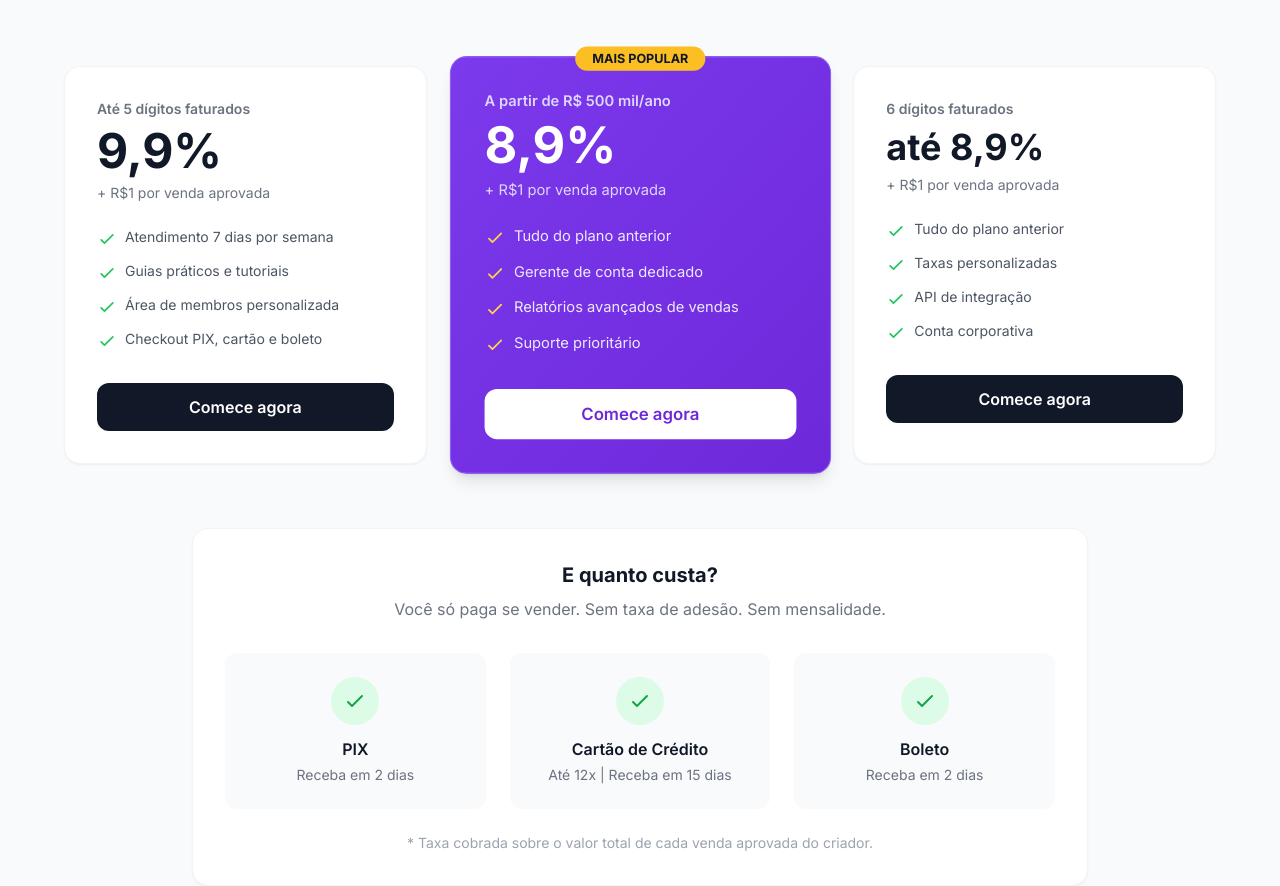
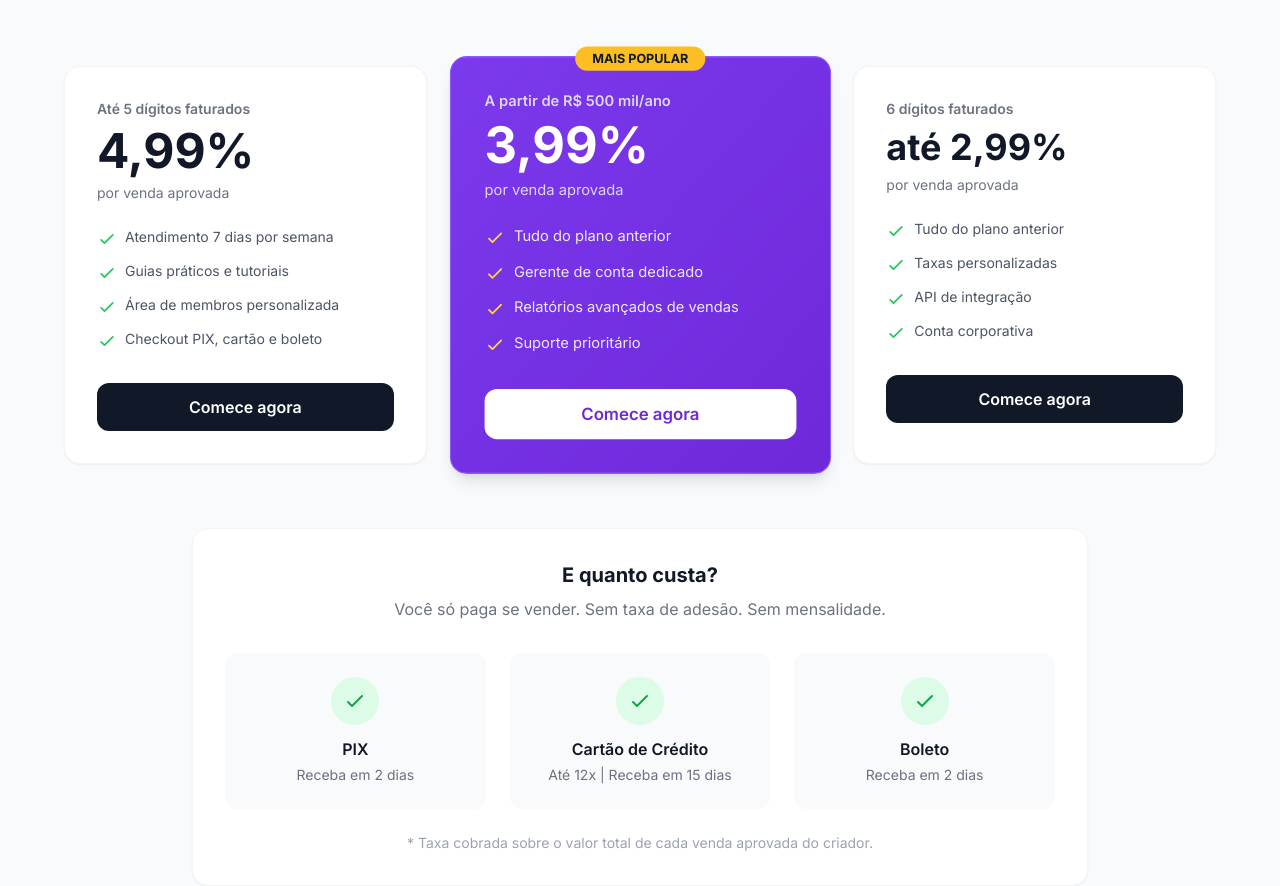
Before and after one commit to inovagratis-ctrl/infoplatform, a Next.js app: page / in a window 1280 px wide. Shown: the part 1240-2126 px from the top of the page. Built offline with nearby package versions, Linux system fonts and the light colour scheme; no server answers; the database is empty.

Commit message:
fix: update fees to 4.99%/3.99%/2.99%

```diff
--- a/src/app/page.tsx
+++ b/src/app/page.tsx
@@ -129,9 +129,9 @@ export default async function HomePage() {
             <div className="bg-white rounded-2xl p-8 shadow-sm border border-gray-100 relative">
               <div className="text-sm font-semibold text-gray-500 mb-2">Até 5 dígitos faturados</div>
               <div className="flex items-baseline gap-1 mb-2">
-                <span className="text-5xl font-bold text-gray-900">9,9%</span>
+                <span className="text-5xl font-bold text-gray-900">4,99%</span>
               </div>
-              <p className="text-sm text-gray-500 mb-6">+ R$1 por venda aprovada</p>
+              <p className="text-sm text-gray-500 mb-6">por venda aprovada</p>
               <ul className="space-y-3 mb-8">
                 <li className="flex items-start gap-2 text-sm text-gray-600">
                   <svg className="w-5 h-5 text-green-500 flex-shrink-0 mt-0.5" fill="none" stroke="currentColor" viewBox="0 0 24 24"><path strokeLinecap="round" strokeLinejoin="round" strokeWidth={2} d="M5 13l4 4L19 7" /></svg>
@@ -162,9 +162,9 @@ export default async function HomePage() {
               </div>
               <div className="text-sm font-semibold text-primary-200 mb-2">A partir de R$ 500 mil/ano</div>
               <div className="flex items-baseline gap-1 mb-2">
-                <span className="text-5xl font-bold text-white">8,9%</span>
+                <span className="text-5xl font-bold text-white">3,99%</span>
               </div>
-              <p className="text-sm text-primary-200 mb-6">+ R$1 por venda aprovada</p>
+              <p className="text-sm text-primary-200 mb-6">por venda aprovada</p>
               <ul className="space-y-3 mb-8">
                 <li className="flex items-start gap-2 text-sm text-primary-100">
                   <svg className="w-5 h-5 text-vip-300 flex-shrink-0 mt-0.5" fill="none" stroke="currentColor" viewBox="0 0 24 24"><path strokeLinecap="round" strokeLinejoin="round" strokeWidth={2} d="M5 13l4 4L19 7" /></svg>
@@ -192,9 +192,9 @@ export default async function HomePage() {
             <div className="bg-white rounded-2xl p-8 shadow-sm border border-gray-100 relative">
               <div className="text-sm font-semibold text-gray-500 mb-2">6 dígitos faturados</div>
               <div className="flex items-baseline gap-1 mb-2">
-                <span className="text-4xl font-bold text-gray-900">até 8,9%</span>
+                <span className="text-4xl font-bold text-gray-900">até 2,99%</span>
               </div>
-              <p className="text-sm text-gray-500 mb-6">+ R$1 por venda aprovada</p>
+              <p className="text-sm text-gray-500 mb-6">por venda aprovada</p>
               <ul className="space-y-3 mb-8">
                 <li className="flex items-start gap-2 text-sm text-gray-600">
                   <svg className="w-5 h-5 text-green-500 flex-shrink-0 mt-0.5" fill="none" stroke="currentColor" viewBox="0 0 24 24"><path strokeLinecap="round" strokeLinejoin="round" strokeWidth={2} d="M5 13l4 4L19 7" /></svg>
```
